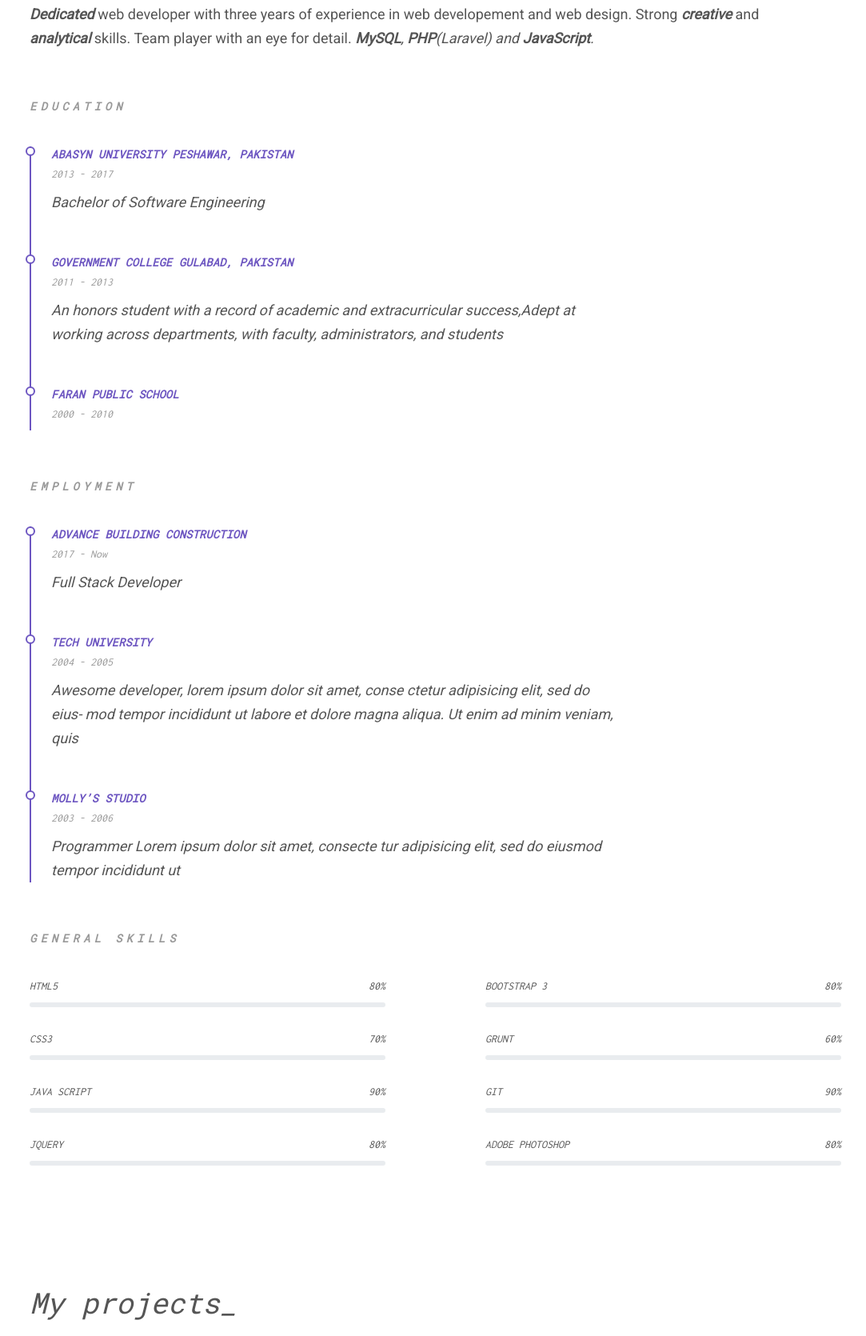
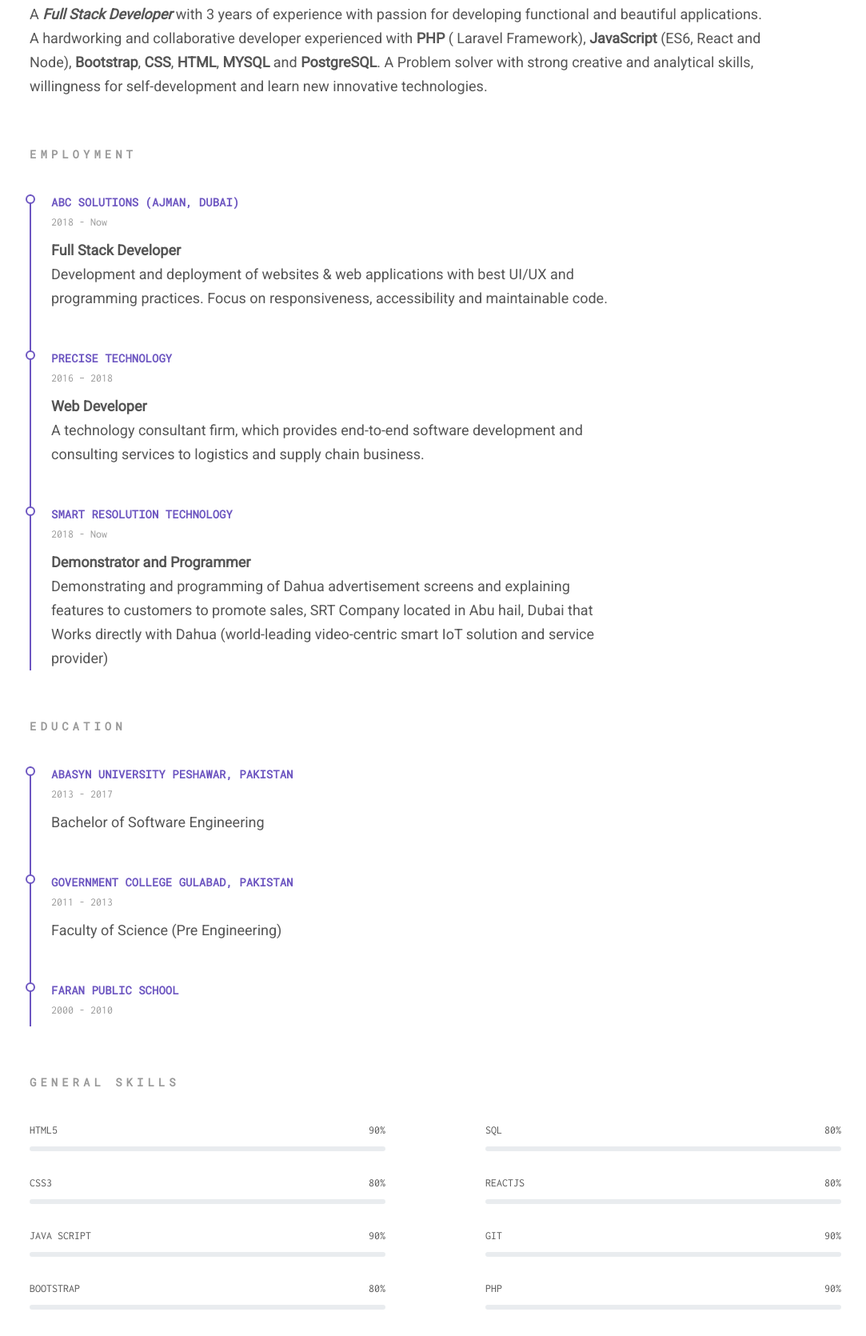
Before and after one commit to iqbalhussainkhan/Resume, a plain HTML site: page index.html in a window 1280 px wide. Shown: the part 1073-2743 px from the top of the page at 80% size, without its empty margins (48-1131 px from the left). Drawn offline with Linux system fonts and the light colour scheme; a script that the page names is missing.

Commit message:
some changes

```diff
--- a/index.html
+++ b/index.html
@@ -35,8 +35,8 @@
               <li><a href="#hello">Hello</a></li>
               <li><a href="#resume">Resume</a></li>
               <li><a href="#portfolio">Portfolio</a></li>
-              <li><a href="#testimonials">testimonials</a></li>
-              <li><a href="#blog">blog</a></li>
+              <!-- <li><a href="#testimonials">testimonials</a></li> -->
+              <!-- <li><a href="#blog">blog</a></li> -->
               <li><a href="#contact">Contact</a></li>
             </ul>
           </nav>
@@ -62,8 +62,8 @@
           <li><a href="#hello">Hello</a></li>
           <li><a href="#resume">Resume</a></li>
           <li><a href="#portfolio">Portfolio</a></li>
-          <li><a href="#testimonials">testimonials</a></li>
-          <li><a href="#blog">blog</a></li>
+          <!-- <li><a href="#testimonials">testimonials</a></li> -->
+          <!-- <li><a href="#blog">blog</a></li> -->
           <li><a href="#contact">Contact</a></li>
         </ul>
       </nav>
@@ -115,7 +115,7 @@
           current best practices in Web development. Fast learner, hard worker and team player who is proficient in
           an array of scripting languages and multimedia Web tools.
         </p>
-        <a href="#" class="section_btn site-btn"><img src="assets/img/img_btn_icon.png" alt="">Download CV</a>
+        <a href="assets/files/iqbal_resume.doc" class="section_btn site-btn" download><img src="assets/img/img_btn_icon.png" alt="">Download CV</a>
       </div>
     </div>
   </section>
@@ -129,9 +129,43 @@
       <div class="col-md-10">
         <h2 id="resume_header" class="section__title">Resume_</h2>
         <p class="section__description">
-            <i><b>Dedicated</b></i> web developer with three years of experience in web developement and web design.
-            Strong <i><b>creative</b></i> and <i><b>analytical</b></i> skills. Team player with an eye for detail. <i><b>MySQL</b>, <i><b>PHP</b></i>(Laravel) and <i><b>JavaScript</b></i>.
+          A <i><b>Full Stack Developer</i></b> with 3 years of experience with passion for developing functional and beautiful applications.
+            A hardworking and collaborative developer experienced with <b>PHP</b> ( Laravel Framework), <b>JavaScript</b> (ES6, React and Node),<b> Bootstrap</b>,
+            <b>CSS</b>, <b>HTML</b>, <b>MYSQL</b> and <b>PostgreSQL</b>. A Problem solver with strong creative and analytical skills, willingness for self-development and
+            learn new innovative technologies.
+
         </p>
+      </div>
+    </div>
+
+    <div class="row">
+      <div class="col-md-8 section__resume resume-list">
+        <h3 class="resume-list_title">employment</h3>
+        <div class="resume-list__block">
+          <p class="resume-list__block-title">ABC SOLUTIONS (Ajman, Dubai)</p>
+          <p class="resume-list__block-date">2018 - Now</p>
+          <p><b>Full Stack Developer</b></p>
+          <p>
+            Development and deployment of websites & web applications with best UI/UX and programming practices. Focus on responsiveness, accessibility and maintainable code.
+          </p>
+        </div>
+        <div class="resume-list__block">
+          <p class="resume-list__block-title">PRECISE TECHNOLOGY</p>
+          <p class="resume-list__block-date">2016 – 2018</p>
+            <p><b>Web Developer</b></p>
+          <p>
+          A technology consultant firm, which provides end-to-end software development and consulting services to logistics and supply chain business.
+          </p>
+        </div>
+        <div class="resume-list__block">
+          <p class="resume-list__block-title">Smart Resolution Technology </p>
+          <p class="resume-list__block-date">2018 - Now</p>
+          <p><b>Demonstrator and Programmer</b></p>
+          <p>
+          Demonstrating and programming of Dahua advertisement screens and explaining features to customers to promote sales,
+          SRT Company located in Abu hail, Dubai that Works directly with Dahua (world-leading video-centric smart IoT solution and service provider)
+          </p>
+        </div>
       </div>
     </div>
     <div class="row">
@@ -148,7 +182,7 @@
           <p class="resume-list__block-title">Government College Gulabad, pakistan</p>
           <p class="resume-list__block-date">2011 - 2013</p>
           <p>
-            An honors student with a record of academic and extracurricular success,Adept at working across departments, with faculty, administrators, and students
+            Faculty of Science (Pre Engineering)
           </p>
         </div>
         <div class="resume-list__block">
@@ -161,34 +195,6 @@
         </div>
       </div>
     </div>
-    <div class="row">
-      <div class="col-md-8 section__resume resume-list">
-        <h3 class="resume-list_title">employment</h3>
-        <div class="resume-list__block">
-          <p class="resume-list__block-title">Advance Building Construction</p>
-          <p class="resume-list__block-date">2017 - Now</p>
-          <p>
-            Full Stack Developer
-          </p>
-        </div>
-        <div class="resume-list__block">
-          <p class="resume-list__block-title">Tech university</p>
-          <p class="resume-list__block-date">2004 - 2005</p>
-          <p>
-            Awesome developer, lorem ipsum dolor sit amet, conse ctetur adipisicing elit, sed do eius-
-            mod tempor incididunt ut labore et dolore magna aliqua. Ut enim ad minim veniam, quis
-          </p>
-        </div>
-        <div class="resume-list__block">
-          <p class="resume-list__block-title">Molly’s studio</p>
-          <p class="resume-list__block-date">2003 - 2006</p>
-          <p>
-            Programmer Lorem ipsum dolor sit amet, consecte tur adipisicing elit, sed do eiusmod tempor
-            incididunt ut
-          </p>
-        </div>
-      </div>
-    </div>
     <div class="row section__resume progress-list js-progress-list">
       <div class="col-md-12">
         <h3 class="progress-list__title">general skills</h3>
@@ -197,17 +203,17 @@
         <div class="progress-list__skill">
           <p>
             <span class="progress-list__skill-title">html5</span>
-            <span class="progress-list__skill-value">80%</span>
+            <span class="progress-list__skill-value">90%</span>
           </p>
           <div class="progress">
-            <div class="progress-bar" role="progressbar" aria-valuenow="80" aria-valuemin="0" aria-valuemax="100" >
+            <div class="progress-bar" role="progressbar" aria-valuenow="90" aria-valuemin="0" aria-valuemax="100" >
             </div>
           </div>
         </div>
         <div class="progress-list__skill">
           <p>
             <span class="progress-list__skill-title">css3</span>
-            <span class="progress-list__skill-value">70%</span>
+            <span class="progress-list__skill-value">80%</span>
           </p>
           <div class="progress">
             <div class="progress-bar" role="progressbar" aria-valuenow="70" aria-valuemin="0" aria-valuemax="100">
@@ -226,7 +232,7 @@
         </div>
         <div class="progress-list__skill">
           <p>
-            <span class="progress-list__skill-title">jquery</span>
+            <span class="progress-list__skill-title">Bootstrap</span>
             <span class="progress-list__skill-value">80%</span>
           </p>
           <div class="progress">
@@ -238,7 +244,7 @@
       <div class="col-md-5 mr-auto">
         <div class="progress-list__skill">
           <p>
-            <span class="progress-list__skill-title">bootstrap 3</span>
+            <span class="progress-list__skill-title">Sql</span>
             <span class="progress-list__skill-value">80%</span>
           </p>
           <div class="progress">
@@ -248,8 +254,8 @@
         </div>
         <div class="progress-list__skill">
           <p>
-            <span class="progress-list__skill-title">grunt</span>
-            <span class="progress-list__skill-value">60%</span>
+            <span class="progress-list__skill-title">ReactJS</span>
+            <span class="progress-list__skill-value">80%</span>
           </p>
           <div class="progress">
             <div class="progress-bar" role="progressbar" aria-valuenow="60" aria-valuemin="0" aria-valuemax="100">
@@ -268,14 +274,15 @@
         </div>
         <div class="progress-list__skill">
           <p>
-            <span class="progress-list__skill-title">adobe photoshop</span>
-            <span class="progress-list__skill-value">80%</span>
+            <span class="progress-list__skill-title">PHP</span>
+            <span class="progress-list__skill-value">90%</span>
           </p>
           <div class="progress">
-            <div class="progress-bar" role="progressbar" aria-valuenow="80" aria-valuemin="0" aria-valuemax="100">
+            <div class="progress-bar" role="progressbar" aria-valuenow="90" aria-valuemin="0" aria-valuemax="100">
             </div>
           </div>
         </div>
+
       </div>
     </div>
   </section>
@@ -370,7 +377,7 @@
   </section>
 <!--Portfolio-->
 
-<!--Testimonials-->
+<!--Testimonials
   <div id="testimonials" class="section">
     <div class="background slider-carousel" style="background-image: url(assets/img/img_bg_main.jpg);">
       <div class="container">
@@ -454,9 +461,9 @@
       </div>
     </div>
   </div>
-<!--Testimonials-->
+Testimonials-->
 
-<!--Blog-->
+<!--Blog
   <section id="blog" class="container section">
     <div class="row">
       <div class="col-md-12">
@@ -515,7 +522,7 @@
       </div>
     </div>
   </section>
-<!--Blog-->
+Blog-->
 
 <!--Contact-->
   <div class="background" style="background-image: url(assets/img/img_bg_main.jpg)">
@@ -539,10 +546,9 @@
           </div>
           <div class="contacts__social">
             <ul>
-              <li><a href="https://www.facebook.com/profile.php?id=100007677902937">Facebook</a></li>
               <li><a href="https://www.linkedin.com/in/iqbal-hussain-752a6016a/">Linkedin</a></li>
               <li><a href="https://github.com/iqbalhussainkhan">GitHub</a></li>
-              <li><a href="#">Bitbucket</a></li>
+              <li><a href="https://twitter.com/iqbalkhanafghan?s=08">Twitter</a></li>
             </ul>
           </div>
         </div>
```
Also changed, not shown: 1 other file.
